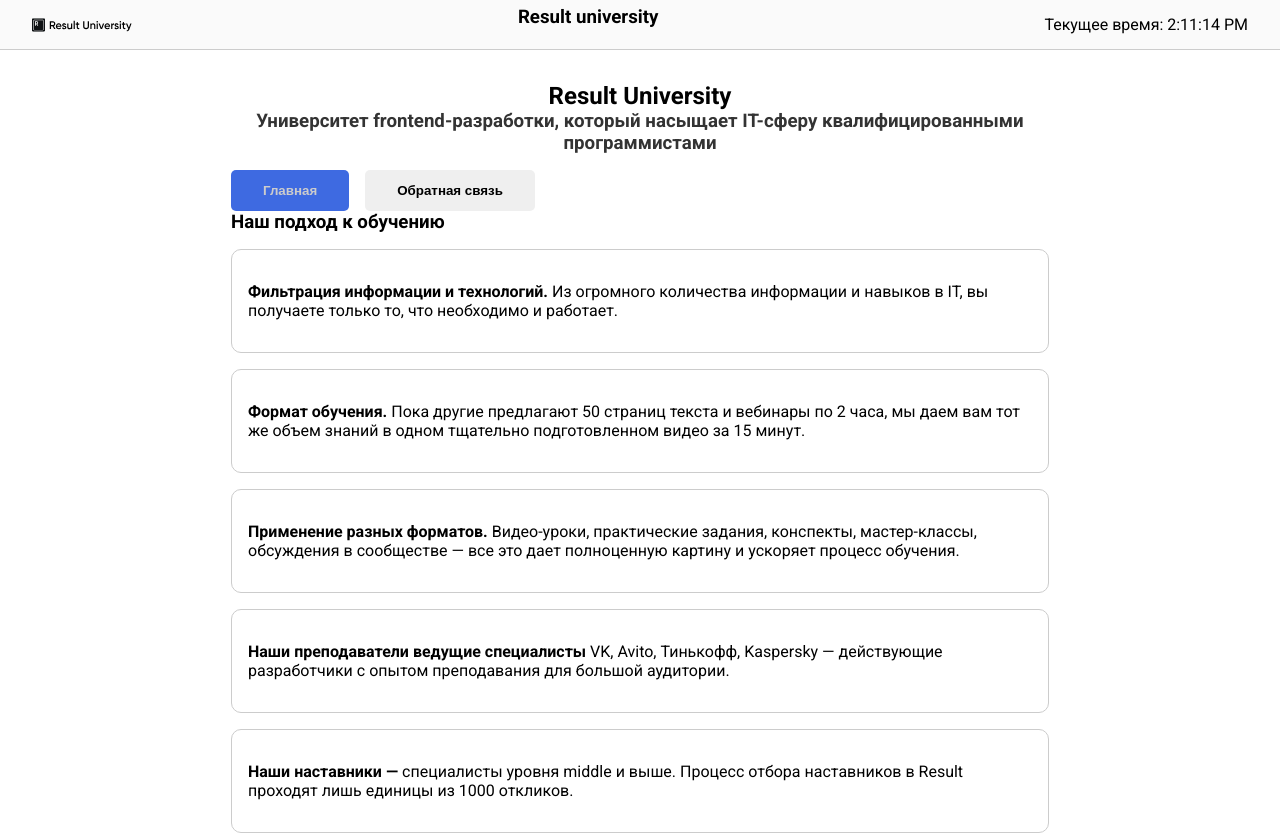
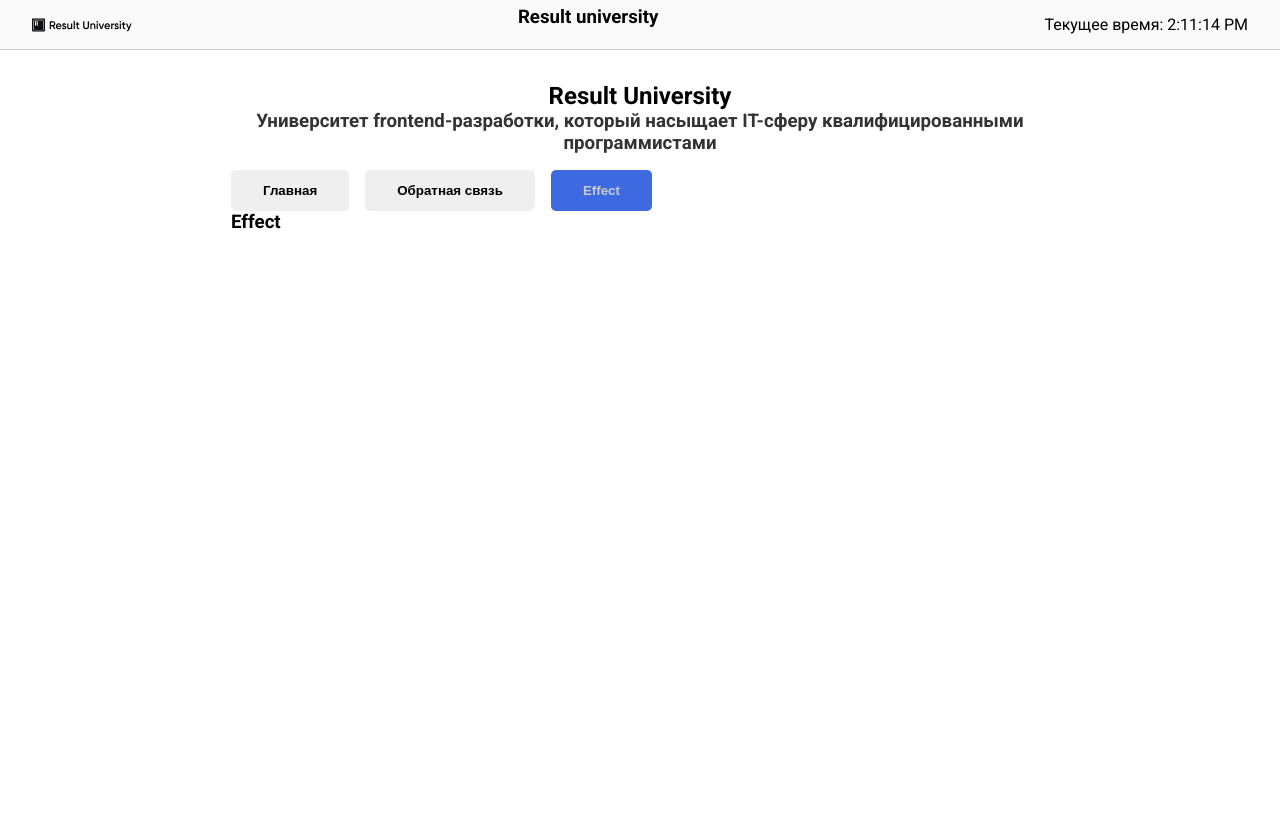
Before and after one commit to Odiosus/react-project, a React (Vite) app: page / in a window 1280 px wide. Shown: the top 835 px of the page. After the commit the page ends 800 px from the top, so only its background shows below. Built offline with nearby package versions, Linux system fonts and the light colour scheme.

Commit message:
добавлен новый компонент EffectSection и подключен к кнопке. подключен к App.

```diff
--- a/src/App.jsx
+++ b/src/App.jsx
@@ -5,10 +5,11 @@ import IntroSection from "./components/IntroSection.jsx";
 import TabsSection from "./components/TabsSection.jsx";
 import FeedbackSection from "./components/FeedbackSection.jsx";
 import { useState } from "react";
+import EffectSection from "./components/EffectSection.jsx";
 
 
 function App() {
-  const [tab, setTab] = useState('main')
+  const [tab, setTab] = useState('effect')
 
   return (
     <>
@@ -29,6 +30,11 @@ function App() {
             <FeedbackSection/>
           </>
         )}
+        {tab === 'effect' && (
+          <>
+            <EffectSection/>
+          </>
+        )}
 
       </main>
     </>
--- /dev/null
+++ b/src/components/EffectSection.jsx
@@ -0,0 +1,7 @@
+export default function EffectSection() {
+  return (
+    <section>
+      <h3>Effect</h3>
+    </section>
+  )
+}
--- a/src/components/TabsSection.jsx
+++ b/src/components/TabsSection.jsx
@@ -7,12 +7,20 @@ export default function TabsSection({active, onChange}) {
         isActive = {active === 'main'}
         onClick = {() => onChange('main')}
       >
-        Главная</Button>
+        Главная
+      </Button>
       <Button
         isActive = {active === 'feedback'}
         onClick = {() => onChange('feedback')}
       >
-        Обратная связь</Button>
+        Обратная связь
+      </Button>
+      <Button
+        isActive = {active === 'effect'}
+        onClick = {() => onChange('effect')}
+      >
+        Effect
+      </Button>
     </section>
   )
 }
```
